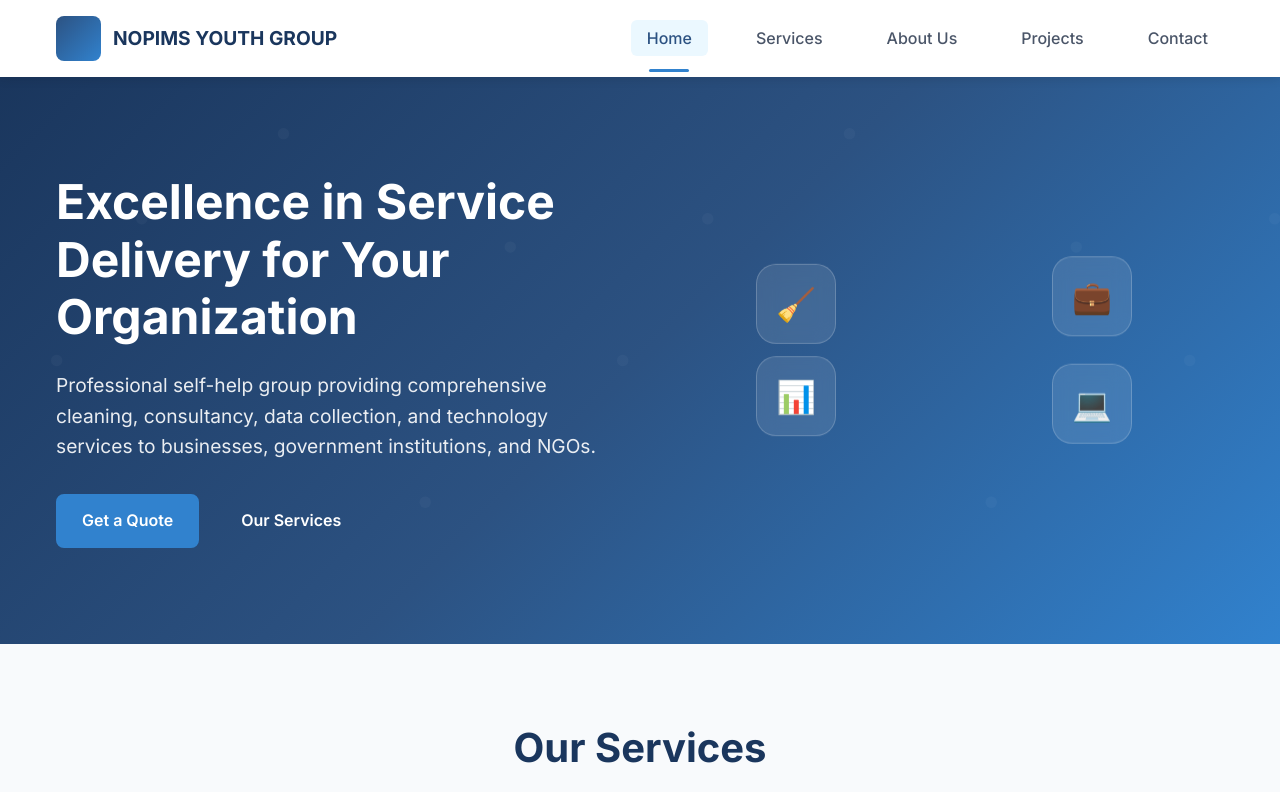
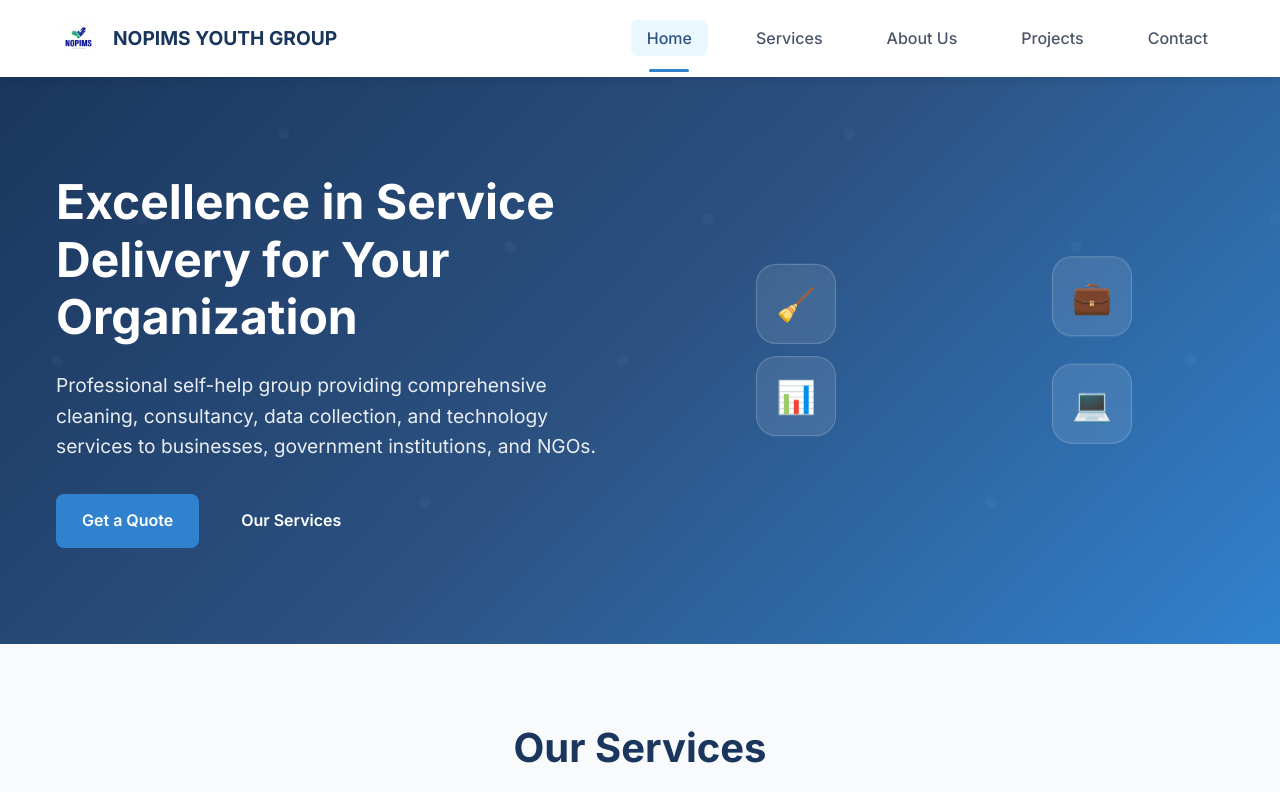
Before and after one commit to Mangah02/Nopims, a React (Create React App) app: page / in a window 1280 px wide. Shown: the top 792 px of the page. Built offline with nearby package versions, Linux system fonts and the light colour scheme.

Commit message:
logo update

```diff
--- a/src/components/Header.tsx
+++ b/src/components/Header.tsx
@@ -1,5 +1,6 @@
 import React, { useState } from 'react';
 import { Link, useLocation } from 'react-router-dom';
+import logo from '../assets/logo.png';
 import './Header.css';
 
 const Header: React.FC = () => {
@@ -19,7 +20,7 @@ const Header: React.FC = () => {
       <div className="container">
         <div className="header-content">
           <Link to="/" className="logo">
-            <div className="logo-icon"></div>
+            <img src={logo} alt="NOPIMS YOUTH GROUP Logo" className="logo-icon" />
             <span className="logo-text">NOPIMS YOUTH GROUP</span>
           </Link>
 
```
Also changed, not shown: src/assets/logo.png (added).
